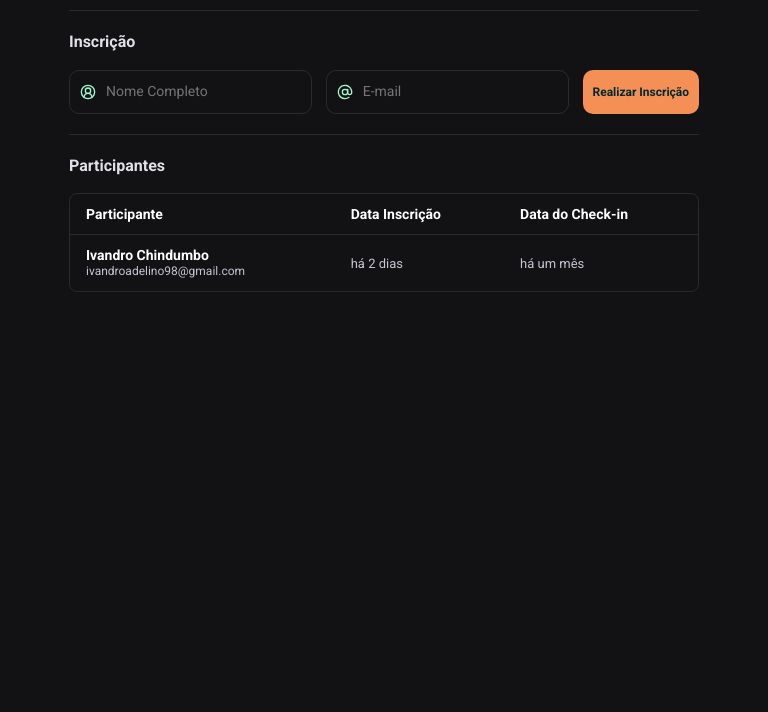
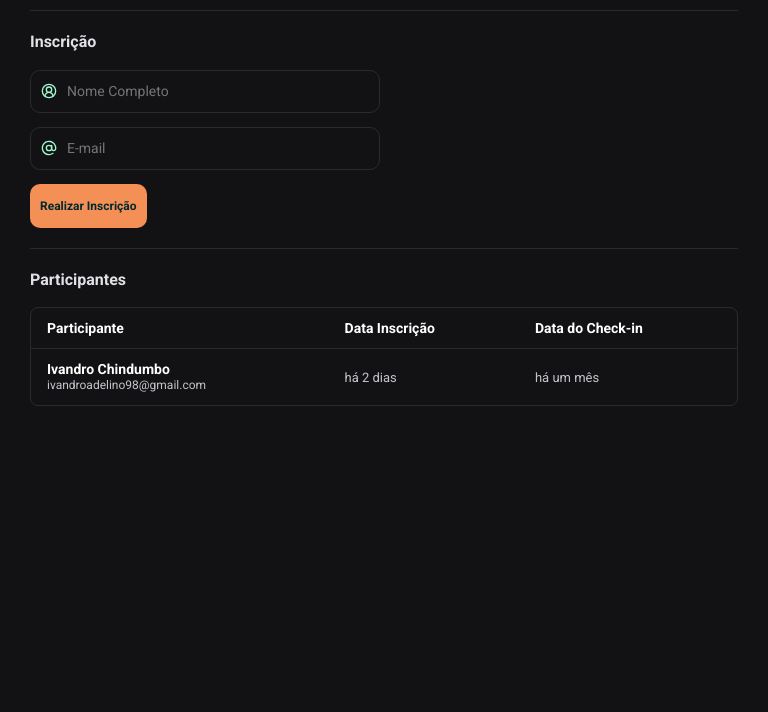
Before and after one commit to ivansftdejc/Pass-in, a plain HTML site: page index.html in a window 768 px wide. Shown: the part 88-800 px from the top of the page. Drawn offline with nearby package versions, Linux system fonts and the light colour scheme.

Commit message:
alter css

```diff
--- a/index.css
+++ b/index.css
@@ -18,7 +18,7 @@ header{
 padding: 20px 0px;
 }
 .conteiner{
-max-width: 690px;
+max-width: 40em;
 margin: 0 auto;
 padding: 20px 30px;
 }
@@ -111,3 +111,28 @@ section h2,fieldset legend{
   border: var(--border);
   border-radius: 8px;
 }
+@media only screen and (max-width: 600px) {
+  /* Estilos para telas menores que 600px de largura */
+
+}
+
+@media only screen and (min-width: 601px) and (max-width: 1024px) {
+  /* Estilos para telas maiores que 600px, mas menores que 1024px */
+  .conteiner {
+    max-width: 100em;
+    margin: 0 auto;
+    padding: 20px 30px;
+}
+fieldset > div {
+  display: flex;
+  flex-direction: column;
+  gap: 14px;
+}
+.input-wrapper{
+  width: 25em;
+}
+}
+
+@media only screen and (min-width: 1025px) {
+  /* Estilos para telas maiores que 1024px */
+}
```
Also changed, not shown: index.html (indentation only).
